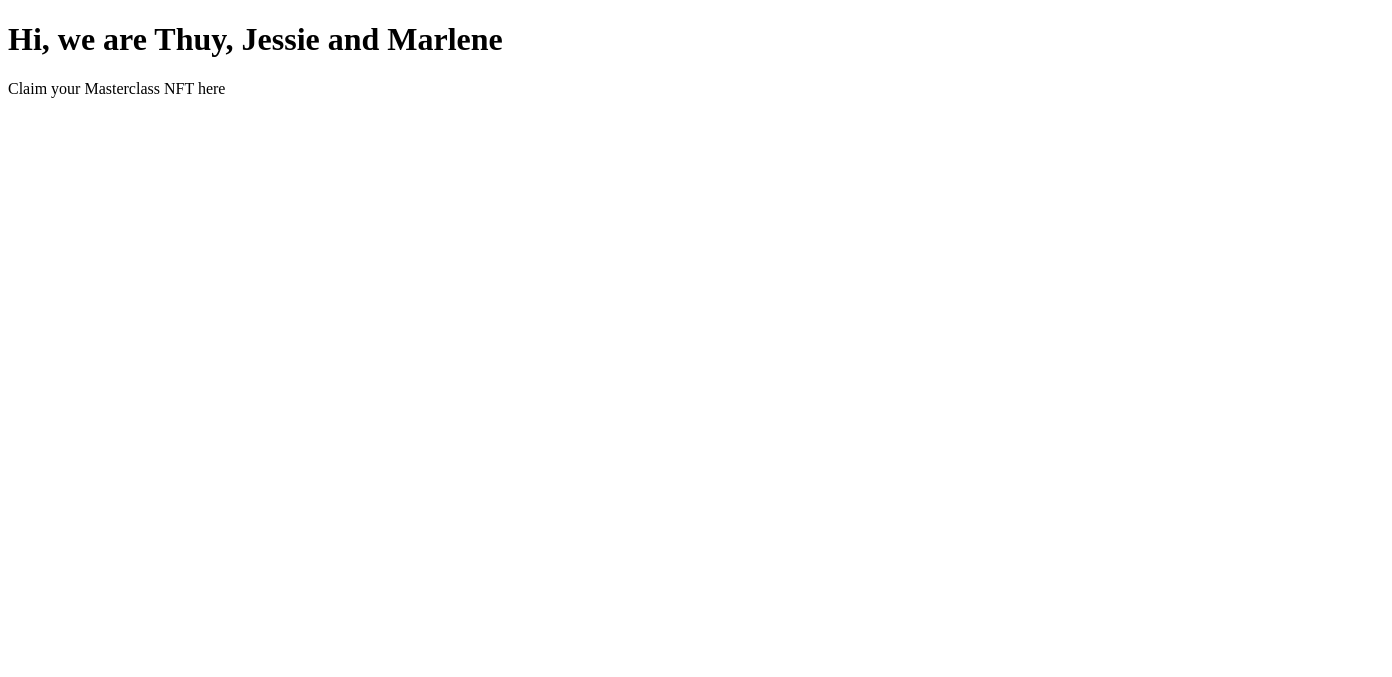
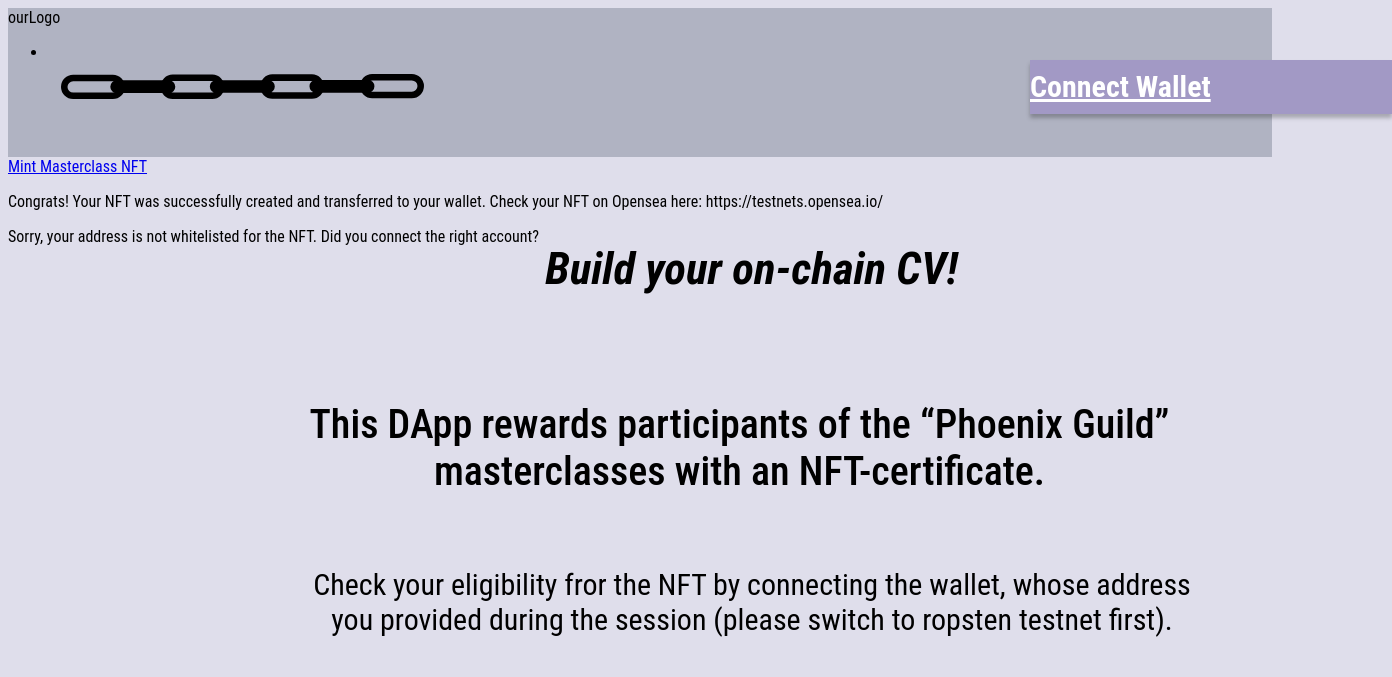
Before and after one commit to naboeth/MasterclassNFT, a website: page index.html in a window 1280 px wide. Shown: the whole page, 1392 px wide, since content can reach past the window. Drawn offline with Linux system fonts and the light colour scheme.

Commit message:
first front-end

```diff
--- a/index.html
+++ b/index.html
@@ -7,13 +7,54 @@
     <title>Masterclass-NFT</title>
     <link rel="stylesheet" href="style.css" />
   </head>
+
   <body>
-    <header>
+    <div class="nav-container">
+        <nav>
+          <div class="logo">
+            ourLogo
+          </div>
+
+          <ul class="nav-items">
+            <a href="#">
+              <img class="ourLogo" src="pictures/chain.svg" alt="" />
+            </a>
+            <li>
+              <a class="mintnftbutton" href="#">Connect Wallet</a>
+            </li>
+          </ul>
+
+        </nav>
+      </div>
+
+
       <div class="content">
-        <h1>Hi, we are Thuy, Jessie and Marlene</h1>
-        <p>Claim your Masterclass NFT here</p>
+        <div class="information">
+          <header>
+            <h1>Build your on-chain CV!</h1>
+          <header>
+
+          <h3>This DApp rewards participants of the “Phoenix Guild”
+          masterclasses with an NFT-certificate.</h3>
+          <p>Check your eligibility fror the NFT by connecting the wallet,
+          whose address you provided during the session (please switch to
+          ropsten testnet first). </p>
+       <div>
       </div>
-    </header>
+
+        <div class="mintingprocess">
+          <a href="#"> Mint Masterclass NFT</a>
+        </div>
+
+        </div class="mintingmessage">
+          <p>Congrats! Your NFT was successfully created and transferred
+          to your wallet. Check your NFT on Opensea here: https://testnets.opensea.io/</p>
+          <p>Sorry, your address is not whitelisted for the NFT.
+          Did you connect the right account?</p>
+       </div>
+
+
+
     <script src="app.js"></script>
   </body>
 </html>
--- a/style.css
+++ b/style.css
@@ -0,0 +1,125 @@
+* {
+  box-sizing: border-box;
+  /* margin: 0; */
+}
+
+body {
+  font-family: "Roboto Condensed", sans-serif;
+  background: #dfdeeb;
+}
+
+/* Header container */
+
+.nav-container {
+  background: #b0b3c2;
+  height: 149px;
+  /*  margin-top: -65px;
+  z-index: 500; */
+  position: relative;
+}
+
+nav ul {
+  display: flex;
+}
+
+nav .ourLogo {
+  position: absolute;
+  width: 363px;
+  height: 61px;
+  left: 53px;
+  top: 48px;
+}
+
+nav .mintnftbutton {
+  box-sizing: border-box;
+
+  position: absolute;
+  width: 330px;
+  height: 76px;
+  left: 999px;
+  top: 39px;
+
+  background: #a299c5;
+  box-shadow: 0px 4px 4px rgba(0, 0, 0, 0.25);
+
+  position: absolute;
+  width: 362px;
+  height: 54px;
+  left: 1022px;
+  top: 52px;
+
+  font-family: "Roboto Condensed", sans-serif;
+  font-weight: 700;
+  font-size: 30px;
+  line-height: 53px;
+
+  color: #ffffff;
+}
+
+header h1 {
+  position: absolute;
+  width: 903px;
+  height: 100px;
+  left: 300px;
+  top: 212px;
+
+  font-family: "Roboto Condensed", sans-serif;
+  font-style: italic;
+  font-weight: 700;
+  font-size: 45px;
+  line-height: 53px;
+  text-align: center;
+
+  color: #000000;
+}
+
+.information h3 {
+  position: absolute;
+  width: 903px;
+  height: 100px;
+  left: 288px;
+  top: 361px;
+
+  font-family: "Roboto Condensed", sans-serif;
+  font-style: normal;
+  font-weight: 500;
+  font-size: 40px;
+  line-height: 47px;
+  text-align: center;
+
+  color: #000000;
+}
+
+.information p {
+  position: absolute;
+  width: 886px;
+  height: 106px;
+  left: 309px;
+  top: 537px;
+
+  font-family: "Roboto Condensed", sans-serif;
+  font-style: normal;
+  font-weight: 400;
+  font-size: 30px;
+  line-height: 35px;
+  text-align: center;
+
+  color: #000000;
+}
+
+.mintingmessage p {
+  position: absolute;
+  width: 805px;
+  height: 81px;
+  left: 337px;
+  top: 780px;
+
+  font-family: "Roboto Condensed";
+  font-style: normal;
+  font-weight: 400;
+  font-size: 30px;
+  line-height: 35px;
+  text-align: center;
+
+  color: #564988;
+}
```
Also changed, not shown: pictures/chain.svg (added).
